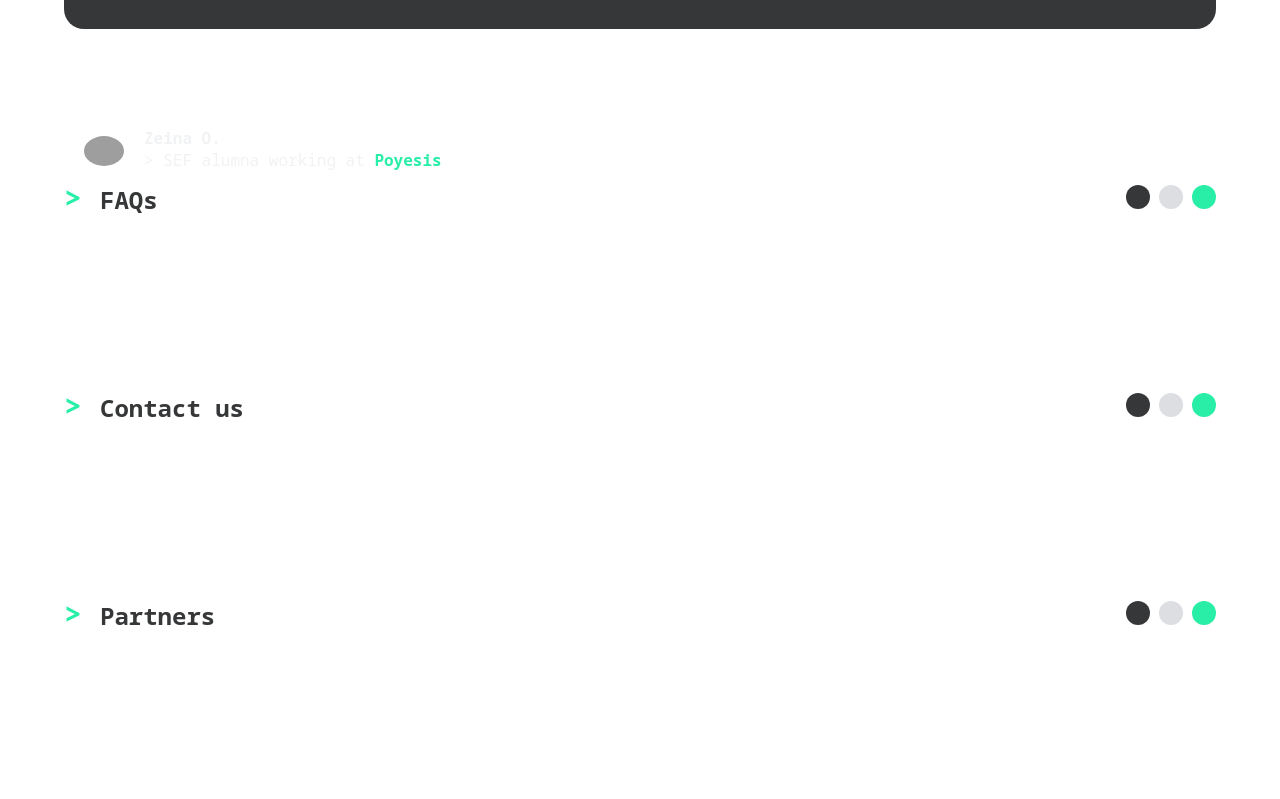
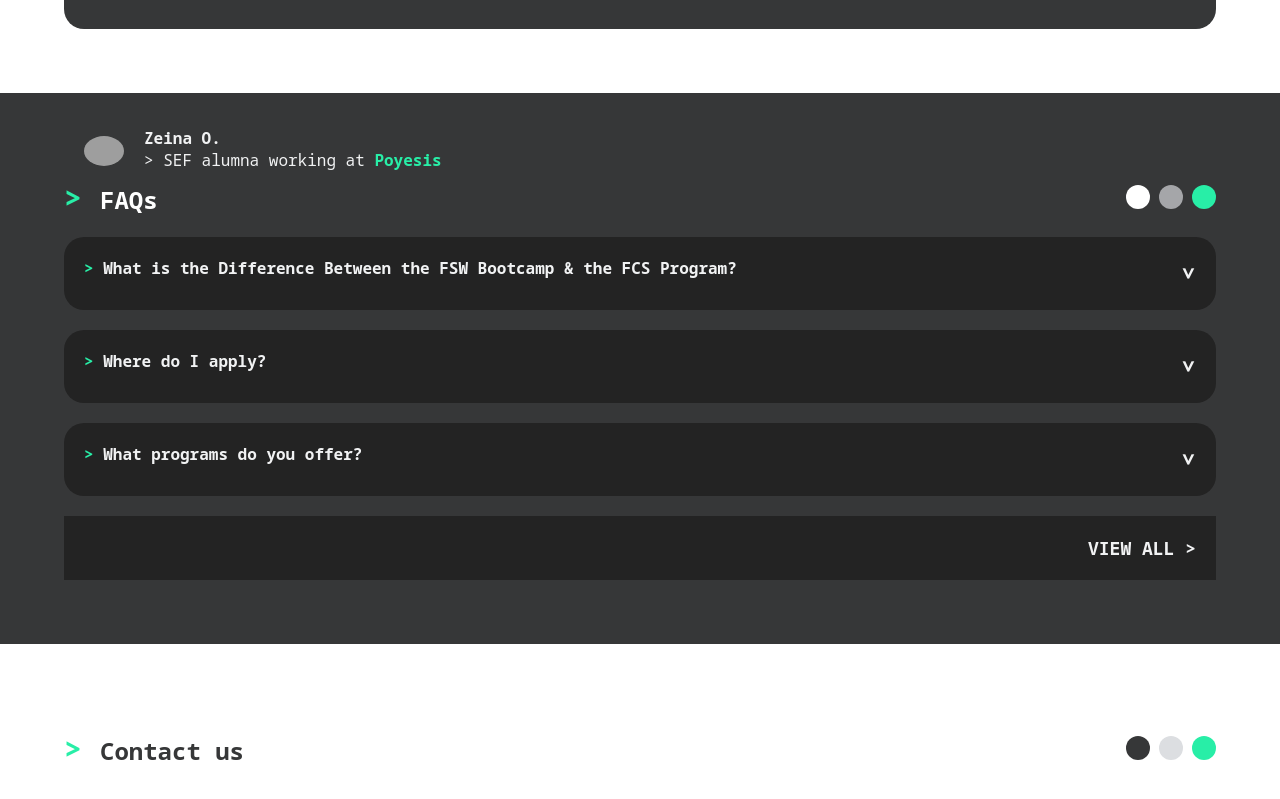
Before and after one commit to mahdi-dbouk/SEF-Website-Clone, a plain HTML site: page index.html in a window 1280 px wide. Shown: the part 5243-6042 px from the top of the page. Before the commit the page ends 5960 px from the top, so only its background shows below. Drawn offline with Linux system fonts and the light colour scheme; grey boxes are pictures that could not be loaded.

Commit message:
Added FAQs Section

```diff
--- a/Assets/style.css
+++ b/Assets/style.css
@@ -569,14 +569,14 @@ html{
     background-color:#363738;
 }
 
-.talent-section .section-title{
+.talent-section .section-title, .faqs-container .section-title{
     color: white;
 }
 
-.talent-section .first-dot{
+.talent-section .first-dot, .faqs-container .first-dot{
     background-color: white;
 }
-.talent-section .second-dot{
+.talent-section .second-dot, .faqs-container .second-dot{
     background-color: #a5a6a9;
 }
 
@@ -729,3 +729,44 @@ html{
 .testimonee-bio{
     color: #f1f2f3;
 }
+
+.faqs-container{
+    background-color: #363738;
+    display: flex;
+    flex-direction: column;
+    width: 100%;
+}
+.faqs-wrapper{
+    width: 100%;
+    display: flex;
+    flex-direction: column;
+    gap:20px;
+}
+.faq{
+    flex:1;
+    display: flex;
+    flex-direction: row;
+    justify-content: space-between;
+    font-size: 16px;
+    font-weight: 900;
+    background-color: #232323;
+    padding: 20px;
+    border-radius: 20px;
+    color: #f1f2f3;
+}
+
+.inverted-arrow{
+    font-size: 24px;
+    margin:0;
+    padding:0;
+    transform: rotate(90deg);
+}
+
+.all{
+    display: flex;
+    flex-direction: row;
+    justify-content: flex-end;
+    text-transform: uppercase;
+    font-size: 18px !important;
+    border-radius: 0 !important;
+}
--- a/index.html
+++ b/index.html
@@ -248,7 +248,7 @@
         </div>
     </div>
 
-    <div class="hero-container">
+    <div class="hero-container faqs-container">
         <div class="container-header">
             <span class="section-title">FAQs</span>
             <div class="three-dots">
@@ -258,6 +258,12 @@
             </div>
         </div>
         <div class="hero-body">
+            <div class="faqs-wrapper">
+                <span class="faq"><span><span class="green">></span> What is the Difference Between the FSW Bootcamp & the FCS Program?</span> <span class="inverted-arrow">></span></span>
+                <span class="faq"><span><span class="green">></span> Where do I apply?</span> <span class="inverted-arrow">></span></span>
+                <span class="faq"><span><span class="green">></span> What programs do you offer?</span> <span class="inverted-arrow">></span></span>
+                <span class="faq all">view all ></span>
+            </div>
         </div>
     </div>
 
```
